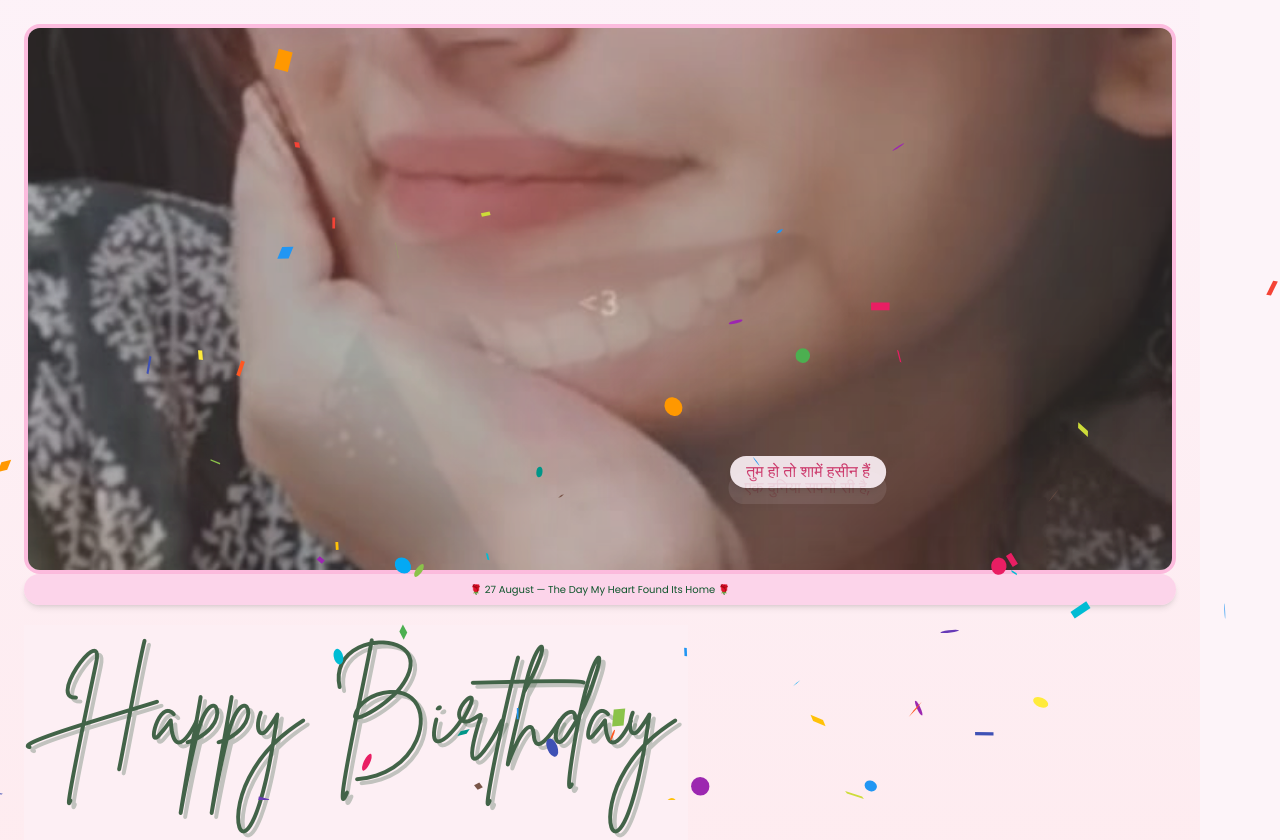
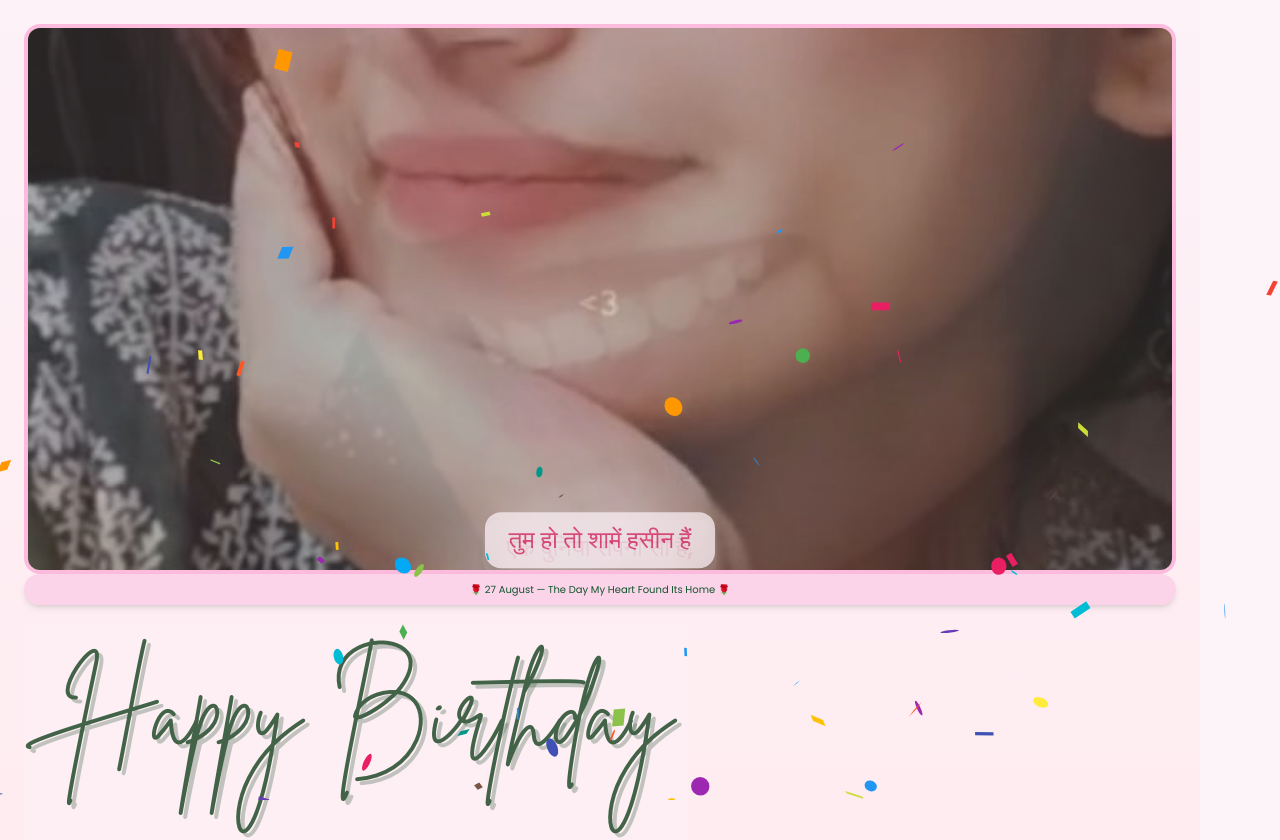
Before and after one commit to prakashgupta27/divya-bday, a React (Vite) app: page / in a window 1280 px wide. Shown: the top 840 px of the page. Built offline with nearby package versions, Linux system fonts and the light colour scheme.

Commit message:
Text align set

```diff
--- a/src/component/ImageComponent.jsx
+++ b/src/component/ImageComponent.jsx
@@ -29,33 +29,29 @@ const ImageComponent = ({ images }) => {
                         }}
                     />
                 ))}
+                {images.map((img, i) => (
+                    <span style={{ paddingTop: "200px" }}>
+                        <motion.div
+                            key={i + "-text"}
+                            className="absolute inset-0 flex items-center justify-center text-center px-4"
+                            style={{
+                                paddingTop:"470px",
+                                opacity: index === i ? 1 : 0,
+                                transition: "opacity 1s ease-in-out",
+                            }}
+                            initial={{ opacity: 0, y: 20 }}
+                            animate={index === i ? { opacity: 1, y: 0 } : { opacity: 0, y: 20 }}
+                            transition={{ duration: 1 }}
+                        >
+                            <div className="bg-pink-50/80 px-6 py-3 rounded-2xl shadow-lg">
+                                <p className="font-['Dancing Script',cursive] text-xl md:text-2xl font-semibold text-[#d6336c] italic">
+                                    {img.text}
+                                </p>
+                            </div>
+                        </motion.div>
+                    </span>
+                ))}
 
-                {/* Text Overlay */}
-                {images.map((img, i) => (
-                    <div
-                        key={i + "-text"}
-                        className="absolute bottom-6 left-3/4 transform -translate-x-1/2 pl-2.5"
-                        style={{
-                            opacity: index === i ? 1 : 0,
-                            transform:
-                                index === i
-                                    ? "translate(-50%, 0)"
-                                    : "translate(-50%, 20px)",
-                            transition:
-                                "opacity 1s ease-in-out, transform 1s ease-in-out",
-                        }}
-                    >
-                        <motion.div
-                            className="max-w-3xl mx-auto px-4 py-1 bg-pink-50 rounded-3xl shadow-md mb-15"
-                            initial={{ opacity: 0, scale: 0.8 }}
-                            animate={{ opacity: 1, scale: 1 }}
-                            transition={{ duration: 1, delay: 0.3 }}
-                            style={{ textDecoration: "none", fontStyle: "italic", color: "#d6336c" }}
-                        >
-                            <p>{img.text}</p>
-                        </motion.div>
-                    </div>
-                ))}
             </div>
 
             <span className="block font-['Dancing Script',cursive] text-[10px] text-green-900 text-center bg-pink-200/80 backdrop-blur-sm px-4 py-2 rounded-full shadow-md">
--- a/src/component/birthdayLandingPage.jsx
+++ b/src/component/birthdayLandingPage.jsx
@@ -20,7 +20,6 @@ import { FaHeart, FaLeaf, FaRegKissWinkHeart } from "react-icons/fa";
 import { GiRose } from "react-icons/gi";
 import ImageComponet from "./ImageComponent";
 import PhotoCard from "./PhotoCard";
-// import CoverPhoto1 from
 
 const photos = [
     { image: Image, caption: "Happy birthday Apne Pariwar ki sabse Achi beti Divya ko 🥰" },
@@ -34,8 +33,6 @@ const photos = [
     { image: Image, caption: "Happy birthday pyar ko pyar se nibanne wali Divya ko 🥺" }
 ];
 
-
-
 const emojis = ["❤️", "🌹", "🤍", "😍", "💖", "😘", "💓", "🎉", "🥳", "💖"];
 
 const EmojiRain = () => {
@@ -43,7 +40,6 @@ const EmojiRain = () => {
     const [active, setActive] = useState(true);
 
     useEffect(() => {
-        // Stop rain after 6s
         const timer = setTimeout(() => setActive(false), 6000);
         return () => clearTimeout(timer);
     }, []);
@@ -92,7 +88,6 @@ export default function BirthdaySurprise() {
     const [fade, setFade] = useState(true);
     const navigate = useNavigate();
 
-    // const images = [CoverPhoto1, CoverPhoto2, CoverPhoto3, CoverPhoto4, CoverPhoto5];
     const images = [
         { src: CoverPhoto1, text: "तुम हो तो सुबह नई है" },
         { src: CoverPhoto2, text: "तुम हो तो शामें हसीन हैं" },
@@ -100,10 +95,6 @@ export default function BirthdaySurprise() {
         { src: CoverPhoto4, text: "तुम हो तो इस पे यकीन है " },
         { src: CoverPhoto5, text: "तुम हो तो सब अच्छा है" },
         { src: CoverPhoto6, text: "तुम हो तो सब अच्छा है" },
-
-        // { src: CoverPhoto5, text: "तुम हो तो वक्त थमा है"},
-        // { src: CoverPhoto5, text: "तुम हो तो ये लम्हा है,"},
-        // { src: CoverPhoto5, text: "तुम हो तो इस लम्हे में सदा है"}
     ];
 
     useEffect(() => {
@@ -112,17 +103,13 @@ export default function BirthdaySurprise() {
 
     useEffect(() => {
         setEmojiRain(true);
-
-        // End emoji rain after 6s -> then show popup
         const rainTimer = setTimeout(() => {
             setEmojiRain(false);
             setShowPopup(true);
         }, 6000);
-
-        // Hide popup 3s after showing
         const popupTimer = setTimeout(() => {
             setShowPopup(false);
-        }, 9000); // 6s + 3s
+        }, 9000);
 
         return () => {
             clearTimeout(rainTimer);
@@ -138,7 +125,7 @@ export default function BirthdaySurprise() {
     useEffect(() => {
         const interval = setInterval(() => {
             setIndex((prev) => (prev + 1) % images.length);
-        }, 4000); // change every 4s
+        }, 4000);
         return () => clearInterval(interval);
     }, []);
 
@@ -147,7 +134,6 @@ export default function BirthdaySurprise() {
             className="min-h-screen overflow-x-hidden bg-gradient-to-b from-pink-50 via-rose-100 to-blue-50 text-center px-6 py-6 text-gray-900 select-none"
             style={{ fontFamily: "'Poppins', 'Segoe UI', Tahoma, Geneva, Verdana, sans-serif" }}
         >
-
             {showSurprise && (
                 <Confetti width={width} height={height} numberOfPieces={400} recycle={false} />
             )}
```
